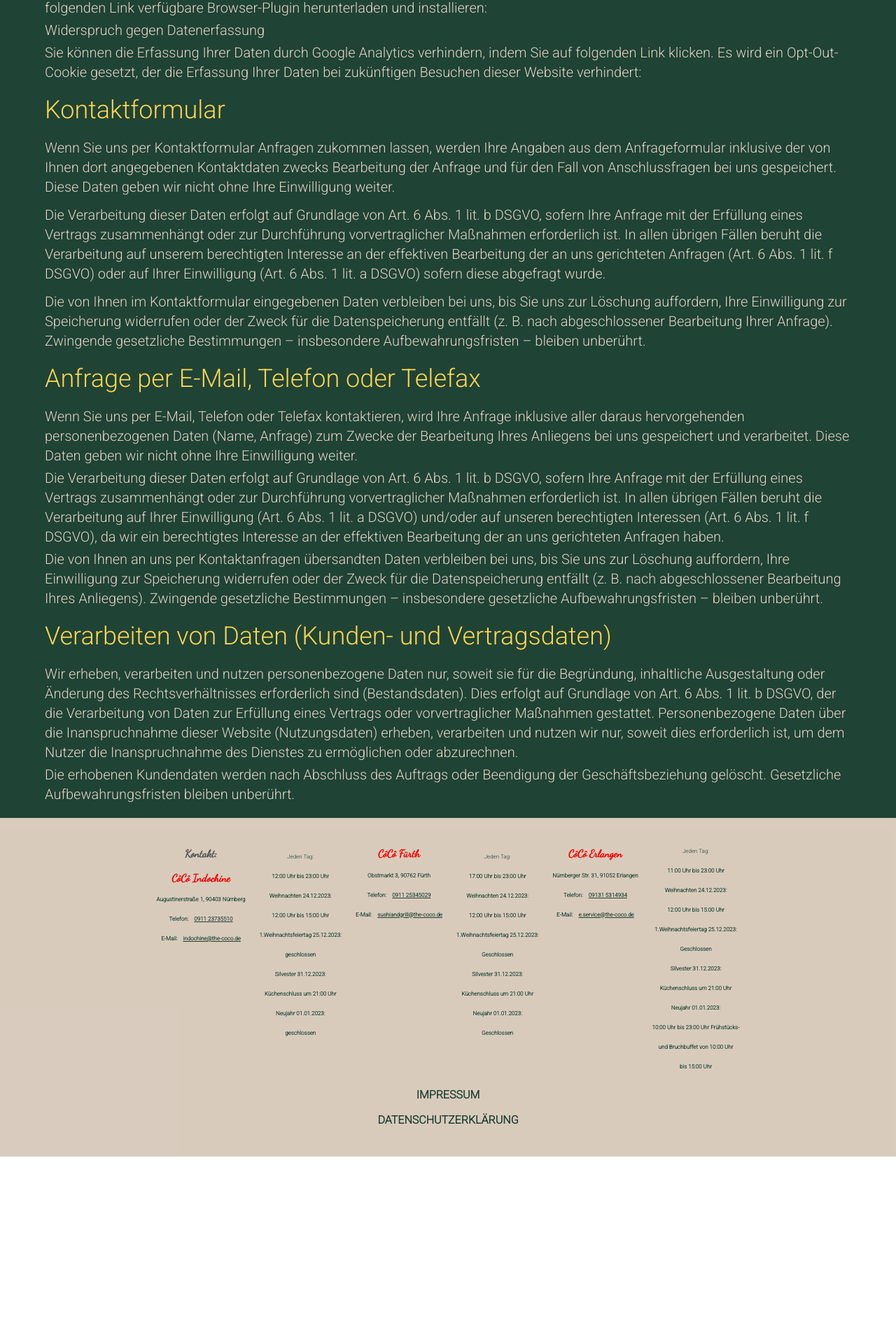
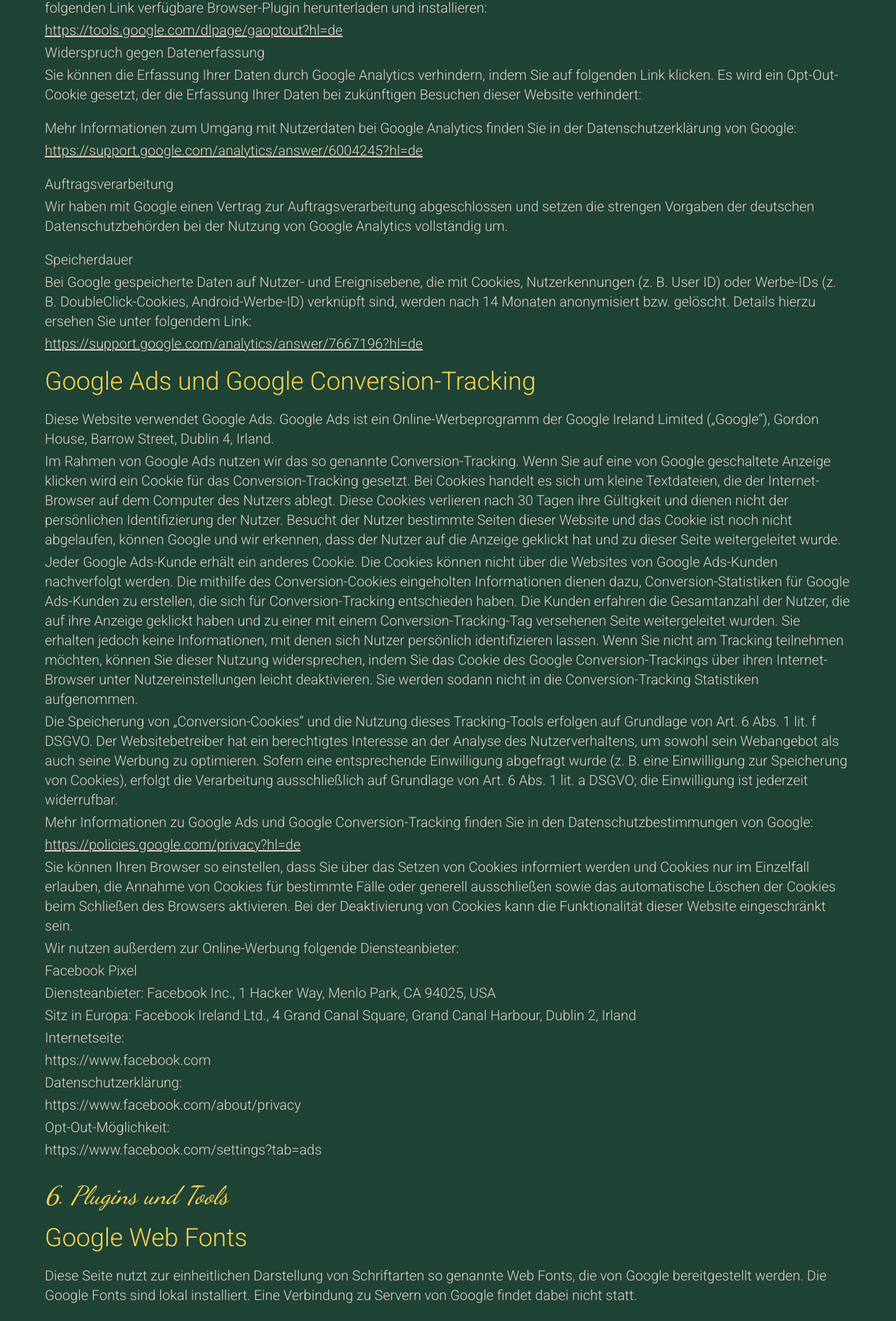
Before and after one commit to Thanhha2571/XmasProject, a React (Create React App) app in the folder order-project/: page /datenschutzerklaerung in a window 1280 px wide. Shown: the part 7451-9339 px from the top of the page at 70% size. Before the commit the page ends 9104 px from the top, so only its background shows below. Built offline with nearby package versions, Linux system fonts and the light colour scheme.

Commit message:
update alllll

```diff
--- a/order-project/src/view/CollectionForm/CollectionForm.js
+++ b/order-project/src/view/CollectionForm/CollectionForm.js
@@ -361,7 +361,7 @@ const CustomerForm = () => {
                     mobileSmall:flex-col mobileSmall:gap-2 w-full
                     tablet:w-full">
                     <p className='italic text-textColor text-sm leading-8 desktop:text-lg desktop:leading-10 desktopLarge:text-3xl desktopLarge:leading-loose'>Wenn Sie uns per Kontaktformular Anfragen zukommen lassen, werden Ihre Angaben aus dem Anfrageformular inklusive der von Ihnen dort angegebenen Kontaktdaten zwecks Bearbeitung der Anfrage und für den Fall von Anschlussfragen bei uns gespeichert. Diese Daten geben wir nicht ohne Ihre Einwilligung weiter. Die Verarbeitung der in das Kontaktformular eingegebenen Daten erfolgt somit ausschließlich auf Grundlage Ihrer Einwilligung (Art. 6 Abs. 1 lit. a DSGVO).
-                        Sie können diese Einwilligung jederzeit widerrufen. Dazu reicht eine formlose Mitteilung per E-Mail an <span className='underline font-extrabold'>info@jaegerundlustig.de</span>
+                        Sie können diese Einwilligung jederzeit widerrufen. Dazu reicht eine formlose Mitteilung per E-Mail an <span className='underline font-extrabold'>service@the-coco.de</span>
                         . Die Rechtmäßigkeit der bis zum Widerruf erfolgten Datenverarbeitungsvorgänge bleibt vom Widerruf unberührt. Die von Ihnen im Kontaktformular eingegebenen Daten verbleiben bei uns, bis Sie uns zur Löschung auffordern, Ihre Einwilligung zur Speicherung widerrufen oder der Zweck für die Datenspeicherung entfällt (z.B. nach abgeschlossener Bearbeitung Ihrer Anfrage). Zwingende gesetzliche Bestimmungen – insbesondere Aufbewahrungsfristen – bleiben unberührt.</p>
                     <p className="italic text-textColor text-sm leading-8 desktop:text-lg desktop:leading-10 desktopLarge:text-3xl desktopLarge:leading-loose">Detaillierte Informationen zum Umgang mit Nutzerdaten finden Sie in unserer Datenschutzerklärung</p>
                 </div>
--- a/order-project/src/view/Daten/Daten.js
+++ b/order-project/src/view/Daten/Daten.js
@@ -415,56 +415,131 @@ const Danten = () => {
                             <div>Wir haben auf dieser Website die Funktion IP-Anonymisierung aktiviert. Dadurch wird Ihre IP-Adresse von Google innerhalb von Mitgliedstaaten der Europäischen Union oder in anderen Vertragsstaaten des Abkommens über den Europäischen Wirtschaftsraum vor der Übermittlung in die USA gekürzt. Nur in Ausnahmefällen wird die volle IP-Adresse an einen Server von Google in den USA übertragen und dort gekürzt. Im Auftrag des Betreibers dieser Website wird Google diese Informationen benutzen, um Ihre Nutzung der Website auszuwerten, um Reports über die Websiteaktivitäten zusammenzustellen und um weitere mit der Websitenutzung und der Internetnutzung verbundene Dienstleistungen gegenüber dem Websitebetreiber zu erbringen. Die im Rahmen von Google Analytics von Ihrem Browser übermittelte IP-Adresse wird nicht mit anderen Daten von Google zusammengeführt.</div>
                             <div>Browser Plugin</div>
                             <div>Sie können die Speicherung der Cookies durch eine entsprechende Einstellung Ihrer Browser-Software verhindern; wir weisen Sie jedoch darauf hin, dass Sie in diesem Fall gegebenenfalls nicht sämtliche Funktionen dieser Website vollumfänglich werden nutzen können. Sie können darüber hinaus die Erfassung der durch den Cookie erzeugten und auf Ihre Nutzung der Website bezogenen Daten (inkl. Ihrer IP-Adresse) an Google sowie die Verarbeitung dieser Daten durch Google verhindern, indem Sie das unter dem folgenden Link verfügbare Browser-Plugin herunterladen und installieren: </div>
+                            <a className="underline" href="https://tools.google.com/dlpage/gaoptout?hl=de" target="_blank" rel="noopener noreferrer">https://tools.google.com/dlpage/gaoptout?hl=de</a>
                             <div>Widerspruch gegen Datenerfassung</div>
                             <div>Sie können die Erfassung Ihrer Daten durch Google Analytics verhindern, indem Sie auf folgenden Link klicken. Es wird ein Opt-Out-Cookie gesetzt, der die Erfassung Ihrer Daten bei zukünftigen Besuchen dieser Website verhindert:</div>
+
+                        </div>
+                        <div className="flex flex-col gap-1 font-Changa text-textColor
+                        mobileSmall:text-base
+                        laptop:text-xl
+                        desktopLarge:text-3xl
+                    ">
+                            <div>Mehr Informationen zum Umgang mit Nutzerdaten bei Google Analytics finden Sie in der Datenschutzerklärung von Google:</div>
+                            <a className="underline" href="https://support.google.com/analytics/answer/6004245?hl=de" target="_blank" rel="noopener noreferrer">https://support.google.com/analytics/answer/6004245?hl=de</a>
+                        </div>
+                        <div className="flex flex-col gap-1 font-Changa text-textColor
+                        mobileSmall:text-base
+                        laptop:text-xl
+                        desktopLarge:text-3xl
+                    ">
+                            <div>Auftragsverarbeitung</div>
+                            <div>Wir haben mit Google einen Vertrag zur Auftragsverarbeitung abgeschlossen und setzen die strengen Vorgaben der deutschen Datenschutzbehörden bei der Nutzung von Google Analytics vollständig um.</div>
+                        </div>
+                        <div className="flex flex-col gap-1 font-Changa text-textColor
+                        mobileSmall:text-base
+                        laptop:text-xl
+                        desktopLarge:text-3xl
+                    ">
+                            <div>Speicherdauer</div>
+                            <div>Bei Google gespeicherte Daten auf Nutzer- und Ereignisebene, die mit Cookies, Nutzerkennungen (z. B. User ID) oder Werbe-IDs (z. B. DoubleClick-Cookies, Android-Werbe-ID) verknüpft sind, werden nach 14 Monaten anonymisiert bzw. gelöscht. Details hierzu ersehen Sie unter folgendem Link: </div>
+                            <a className="underline" href="https://support.google.com/analytics/answer/7667196?hl=de" target="_blank" rel="noopener noreferrer">https://support.google.com/analytics/answer/7667196?hl=de</a>
                         </div>
                         <p className="text-textTitle font-Changa
                         mobileSmall:text-2xl
                         laptop:text-4xl
                         desktopLarge:text-6xl
                     ">
-                            Kontaktformular
+                            Google Ads und Google Conversion-Tracking
+                        </p>
+                        <div className="flex flex-col gap-1 font-Changa text-textColor
+                        mobileSmall:text-base
+                        laptop:text-xl
+                        desktopLarge:text-3xl
+                    ">
+                            <div>Diese Website verwendet Google Ads. Google Ads ist ein Online-Werbeprogramm der Google Ireland Limited („Google“), Gordon House, Barrow Street, Dublin 4, Irland.</div>
+                            <div>Im Rahmen von Google Ads nutzen wir das so genannte Conversion-Tracking. Wenn Sie auf eine von Google geschaltete Anzeige klicken wird ein Cookie für das Conversion-Tracking gesetzt. Bei Cookies handelt es sich um kleine Textdateien, die der Internet-Browser auf dem Computer des Nutzers ablegt. Diese Cookies verlieren nach 30 Tagen ihre Gültigkeit und dienen nicht der persönlichen Identifizierung der Nutzer. Besucht der Nutzer bestimmte Seiten dieser Website und das Cookie ist noch nicht abgelaufen, können Google und wir erkennen, dass der Nutzer auf die Anzeige geklickt hat und zu dieser Seite weitergeleitet wurde.</div>
+                            <div>Jeder Google Ads-Kunde erhält ein anderes Cookie. Die Cookies können nicht über die Websites von Google Ads-Kunden nachverfolgt werden. Die mithilfe des Conversion-Cookies eingeholten Informationen dienen dazu, Conversion-Statistiken für Google Ads-Kunden zu erstellen, die sich für Conversion-Tracking entschieden haben. Die Kunden erfahren die Gesamtanzahl der Nutzer, die auf ihre Anzeige geklickt haben und zu einer mit einem Conversion-Tracking-Tag versehenen Seite weitergeleitet wurden. Sie erhalten jedoch keine Informationen, mit denen sich Nutzer persönlich identifizieren lassen. Wenn Sie nicht am Tracking teilnehmen möchten, können Sie dieser Nutzung widersprechen, indem Sie das Cookie des Google Conversion-Trackings über ihren Internet-Browser unter Nutzereinstellungen leicht deaktivieren. Sie werden sodann nicht in die Conversion-Tracking Statistiken aufgenommen.</div>
+                            <div>Die Speicherung von „Conversion-Cookies“ und die Nutzung dieses Tracking-Tools erfolgen auf Grundlage von Art. 6 Abs. 1 lit. f DSGVO. Der Websitebetreiber hat ein berechtigtes Interesse an der Analyse des Nutzerverhaltens, um sowohl sein Webangebot als auch seine Werbung zu optimieren. Sofern eine entsprechende Einwilligung abgefragt wurde (z. B. eine Einwilligung zur Speicherung von Cookies), erfolgt die Verarbeitung ausschließlich auf Grundlage von Art. 6 Abs. 1 lit. a DSGVO; die Einwilligung ist jederzeit widerrufbar.</div>
+                            <div>Mehr Informationen zu Google Ads und Google Conversion-Tracking finden Sie in den Datenschutzbestimmungen von Google: </div>
+                            <a className="underline" href="https://policies.google.com/privacy?hl=de" target="_blank" rel="noopener noreferrer">https://policies.google.com/privacy?hl=de</a>
+                            <div>Sie können Ihren Browser so einstellen, dass Sie über das Setzen von Cookies informiert werden und Cookies nur im Einzelfall erlauben, die Annahme von Cookies für bestimmte Fälle oder generell ausschließen sowie das automatische Löschen der Cookies beim Schließen des Browsers aktivieren. Bei der Deaktivierung von Cookies kann die Funktionalität dieser Website eingeschränkt sein.</div>
+                            <div>Wir nutzen außerdem zur Online-Werbung folgende Diensteanbieter:</div>
+                            <div>Facebook Pixel</div>
+                            <div>Diensteanbieter: Facebook Inc., 1 Hacker Way, Menlo Park, CA 94025, USA</div>
+                            <div>Sitz in Europa: Facebook Ireland Ltd., 4 Grand Canal Square, Grand Canal Harbour, Dublin 2, Irland</div>
+                            <div>Internetseite: </div>
+                            <a target="_blank" href="https://www.facebook.com">https://www.facebook.com</a>
+                            <div>Datenschutzerklärung: </div>
+                            <a target="_blank" href="https://www.facebook.com/about/privacy">https://www.facebook.com/about/privacy</a>
+                            <div>Opt-Out-Möglichkeit:</div>
+                            <a target="_blank" href="https://www.facebook.com/settings?tab=ads">https://www.facebook.com/settings?tab=ads</a>
+                        </div>
+                    </div>
+                    <div className="flex flex-col gap-5">
+                        <p className="text-textTitle font-DancingScript italic
+                        mobileSmall:text-2xl
+                        laptop:text-4xl
+                        desktopLarge:text-6xl
+                    ">
+                            6. Plugins und Tools
+                        </p>
+                        <p className="text-textTitle font-Changa
+                        mobileSmall:text-2xl
+                        laptop:text-4xl
+                        desktopLarge:text-6xl
+                    ">
+                            Google Web Fonts
+                        </p>
+                        <div className="flex flex-col gap-1 font-Changa text-textColor
+                        mobileSmall:text-base
+                        laptop:text-xl
+                        desktopLarge:text-3xl
+                    ">
+                            <div>Diese Seite nutzt zur einheitlichen Darstellung von Schriftarten so genannte Web Fonts, die von Google bereitgestellt werden. Die Google Fonts sind lokal installiert. Eine Verbindung zu Servern von Google findet dabei nicht statt.</div>
+                        </div>
+                        <p className="text-textTitle font-Changa
+                        mobileSmall:text-2xl
+                        laptop:text-4xl
+                        desktopLarge:text-6xl
+                    ">
+                            Google Maps
                         </p>
                         <div className="flex flex-col gap-3 font-Changa text-textColor
                         mobileSmall:text-base
                         laptop:text-xl
                         desktopLarge:text-3xl
                     ">
-                            <div>Wenn Sie uns per Kontaktformular Anfragen zukommen lassen, werden Ihre Angaben aus dem Anfrageformular inklusive der von Ihnen dort angegebenen Kontaktdaten zwecks Bearbeitung der Anfrage und für den Fall von Anschlussfragen bei uns gespeichert. Diese Daten geben wir nicht ohne Ihre Einwilligung weiter.</div>
-                            <div>Die Verarbeitung dieser Daten erfolgt auf Grundlage von Art. 6 Abs. 1 lit. b DSGVO, sofern Ihre Anfrage mit der Erfüllung eines Vertrags zusammenhängt oder zur Durchführung vorvertraglicher Maßnahmen erforderlich ist. In allen übrigen Fällen beruht die Verarbeitung auf unserem berechtigten Interesse an der effektiven Bearbeitung der an uns gerichteten Anfragen (Art. 6 Abs. 1 lit. f DSGVO) oder auf Ihrer Einwilligung (Art. 6 Abs. 1 lit. a DSGVO) sofern diese abgefragt wurde.</div>
-                            <div>Die von Ihnen im Kontaktformular eingegebenen Daten verbleiben bei uns, bis Sie uns zur Löschung auffordern, Ihre Einwilligung zur Speicherung widerrufen oder der Zweck für die Datenspeicherung entfällt (z. B. nach abgeschlossener Bearbeitung Ihrer Anfrage). Zwingende gesetzliche Bestimmungen – insbesondere Aufbewahrungsfristen – bleiben unberührt.</div>
+                            <div>Diese Seite nutzt über eine API den Kartendienst Google Maps. Anbieter ist die Google Ireland Limited („Google“), Gordon House, Barrow Street, Dublin 4, Irland.</div>
+                            <div>Zur Nutzung der Funktionen von Google Maps ist es notwendig, Ihre IP Adresse zu speichern. Diese Informationen werden in der Regel an einen Server von Google in den USA übertragen und dort gespeichert. Der Anbieter dieser Seite hat keinen Einfluss auf diese Datenübertragung.</div>
+                            <div>Die Nutzung von Google Maps erfolgt im Interesse einer ansprechenden Darstellung unserer Online-Angebote und an einer leichten Auffindbarkeit der von uns auf der Website angegebenen Orte. Dies stellt ein berechtigtes Interesse im Sinne von Art. 6 Abs. 1 lit. f DSGVO dar.</div>
+                            <div>Mehr Informationen zum Umgang mit Nutzerdaten finden Sie in der Datenschutzerklärung von Google: </div>
+                            <a className="underline" href="https://policies.google.com/privacy?hl=de" target="_blank" rel="noopener noreferrer">https://policies.google.com/privacy?hl=de</a>
                         </div>
                         <p className="text-textTitle font-Changa
                         mobileSmall:text-2xl
                         laptop:text-4xl
                         desktopLarge:text-6xl
                     ">
-                            Anfrage per E-Mail, Telefon oder Telefax
+                            Einsatz von Online-Plattformen zu Angebots- und Vertriebszwecken
                         </p>
                         <div className="flex flex-col gap-1 font-Changa text-textColor
                         mobileSmall:text-base
                         laptop:text-xl
                         desktopLarge:text-3xl
                     ">
-                            <div>Wenn Sie uns per E-Mail, Telefon oder Telefax kontaktieren, wird Ihre Anfrage inklusive aller daraus hervorgehenden personenbezogenen Daten (Name, Anfrage) zum Zwecke der Bearbeitung Ihres Anliegens bei uns gespeichert und verarbeitet. Diese Daten geben wir nicht ohne Ihre Einwilligung weiter.</div>
-                            <div>Die Verarbeitung dieser Daten erfolgt auf Grundlage von Art. 6 Abs. 1 lit. b DSGVO, sofern Ihre Anfrage mit der Erfüllung eines Vertrags zusammenhängt oder zur Durchführung vorvertraglicher Maßnahmen erforderlich ist. In allen übrigen Fällen beruht die Verarbeitung auf Ihrer Einwilligung (Art. 6 Abs. 1 lit. a DSGVO) und/oder auf unseren berechtigten Interessen (Art. 6 Abs. 1 lit. f DSGVO), da wir ein berechtigtes Interesse an der effektiven Bearbeitung der an uns gerichteten Anfragen haben.</div>
-                            <div>Die von Ihnen an uns per Kontaktanfragen übersandten Daten verbleiben bei uns, bis Sie uns zur Löschung auffordern, Ihre Einwilligung zur Speicherung widerrufen oder der Zweck für die Datenspeicherung entfällt (z. B. nach abgeschlossener Bearbeitung Ihres Anliegens). Zwingende gesetzliche Bestimmungen – insbesondere gesetzliche Aufbewahrungsfristen – bleiben unberührt.</div>
+                            <div>Wir bieten unsere Leistungen über Online-Plattformen, die von anderen Dienstanbietern betrieben werden, an. In diesem Zusammenhang gelten zusätzlich zu unseren Datenschutzhinweisen die Datenschutzhinweise der jeweiligen Plattformen. Dies gilt insbesondere im Hinblick auf die Durchführung des Zahlungsvorgangs und der auf den Plattformen eingesetzten Verfahren zur Reichweitemessung und zum interessensbezogenen Marketing.</div>
+                            <div className="ml-4 flex flex-col gap-4 mt-3 ">
+                                <div>Verarbeitete Datenarten: Bestandsdaten (z.B. Namen, Adressen); Zahlungsdaten (z.B. Bankverbindungen, Rechnungen, Zahlungshistorie); Kontaktdaten (z.B. E-Mail, Telefonnummern); Vertragsdaten (z.B. Vertragsgegenstand, Laufzeit, Kundenkategorie); Nutzungsdaten (z.B. besuchte Webseiten, Interesse an Inhalten, Zugriffszeiten); Meta-/Kommunikationsdaten (z.B. Geräte-Informationen, IP-Adressen).</div>
+                                <div>Betroffene Personen: Kunden.</div>
+                                <div>Zwecke der Verarbeitung: Erbringung vertraglicher Leistungen und Kundenservice; Marketing.</div>
+                                <div>Rechtsgrundlagen: Vertragserfüllung und vorvertragliche Anfragen (Art. 6 Abs. 1 S. 1 lit. b) DSGVO); Berechtigte Interessen (Art. 6 Abs. 1 S. 1 lit. f) DSGVO).</div>
+                            </div>
                         </div>
-                        <p className="text-textTitle font-Changa
-                        mobileSmall:text-2xl
-                        laptop:text-4xl
-                        desktopLarge:text-6xl
-                    ">
-                            Verarbeiten von Daten (Kunden- und Vertragsdaten)
-                        </p>
-                        <div className="flex flex-col gap-1 font-Changa text-textColor
-                        mobileSmall:text-base
-                        laptop:text-xl
-                        desktopLarge:text-3xl
-                    ">
-                            <div>Wir erheben, verarbeiten und nutzen personenbezogene Daten nur, soweit sie für die Begründung, inhaltliche Ausgestaltung oder Änderung des Rechtsverhältnisses erforderlich sind (Bestandsdaten). Dies erfolgt auf Grundlage von Art. 6 Abs. 1 lit. b DSGVO, der die Verarbeitung von Daten zur Erfüllung eines Vertrags oder vorvertraglicher Maßnahmen gestattet. Personenbezogene Daten über die Inanspruchnahme dieser Website (Nutzungsdaten) erheben, verarbeiten und nutzen wir nur, soweit dies erforderlich ist, um dem Nutzer die Inanspruchnahme des Dienstes zu ermöglichen oder abzurechnen.</div>
-                            <div>Die erhobenen Kundendaten werden nach Abschluss des Auftrags oder Beendigung der Geschäftsbeziehung gelöscht. Gesetzliche Aufbewahrungsfristen bleiben unberührt.</div>
-                        </div>
+                    </div>
+                    <div className="flex flex-col gap-5 text-textColor">
+                        <div className="italic">Umtausch und Stornierungen</div>
+                        <p>Wenn Sie Ihre Bestellung stornieren oder ändern möchten, wenden Sie sich bitte baldmöglichst an uns unter 091123735510, oder schicken Sie eine E-Mail an <span className="underline">service@the-coco.de</span> Wir werden uns nach besten Kräften bemühen, Ihrem Ersuchen nachzukommen. Allerdings können wir nicht garantieren, dass ein Einkauf storniert oder geändert werden kann, wenn eine Bestellung erst einmal aufgegeben wurde.</p>
                     </div>
                 </div>
                 <Footer />
```
Also changed, not shown: order-project/src/view/Footer/Footer.js (+6 -4 lines).
